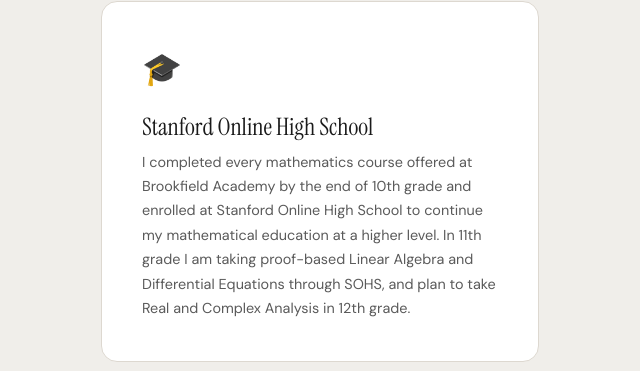
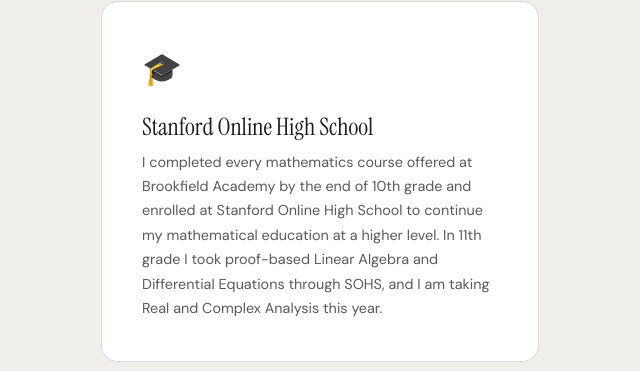
Before and after one commit to sdagam/sanjaydagam.github.io, a plain HTML site: page activities.html in a window 1280 px wide. Shown: the part 3538-3909 px from the top of the page, 89-729 px from the left. Drawn offline with Linux system fonts and the light colour scheme.

Commit message:
Update activities.html

```diff
--- a/activities.html
+++ b/activities.html
@@ -184,7 +184,7 @@
                 <div class="activity-card">
                     <div class="activity-icon">🎓</div>
                     <h3>Stanford Online High School</h3>
-                    <p>I completed every mathematics course offered at Brookfield Academy by the end of 10th grade and enrolled at Stanford Online High School to continue my mathematical education at a higher level. In 11th grade I am taking proof-based Linear Algebra and Differential Equations through SOHS, and plan to take Real and Complex Analysis in 12th grade.</p>
+                    <p>I completed every mathematics course offered at Brookfield Academy by the end of 10th grade and enrolled at Stanford Online High School to continue my mathematical education at a higher level. In 11th grade I took proof-based Linear Algebra and Differential Equations through SOHS, and I am taking Real and Complex Analysis this year.</p>
                 </div>
             </div>
         </div>
```
